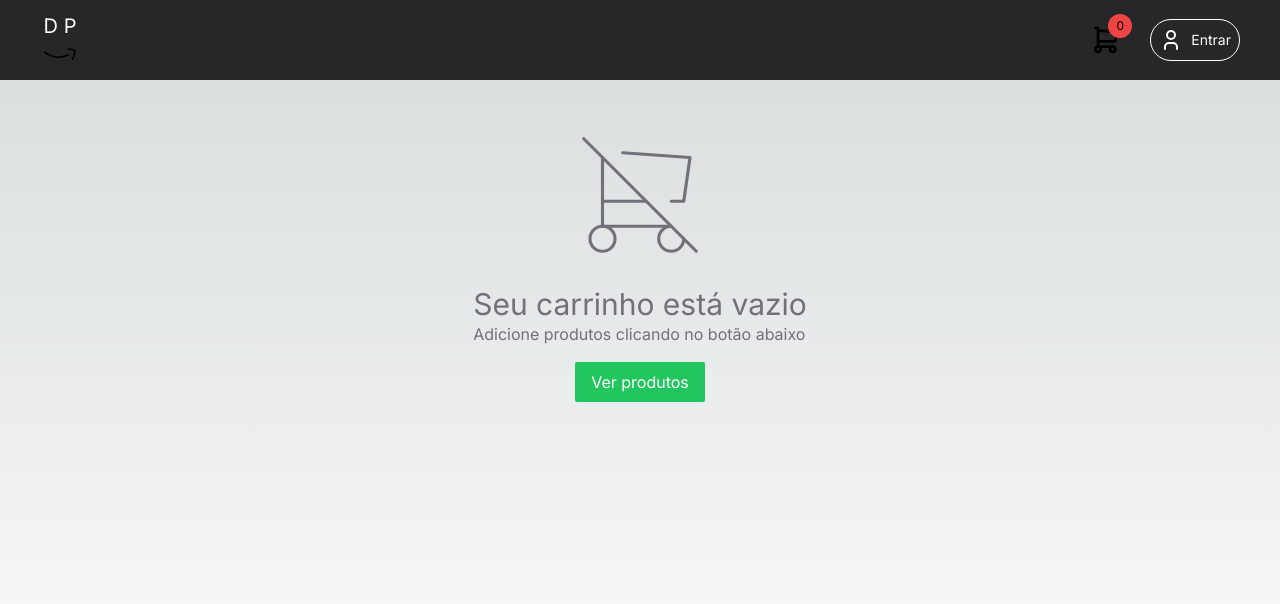
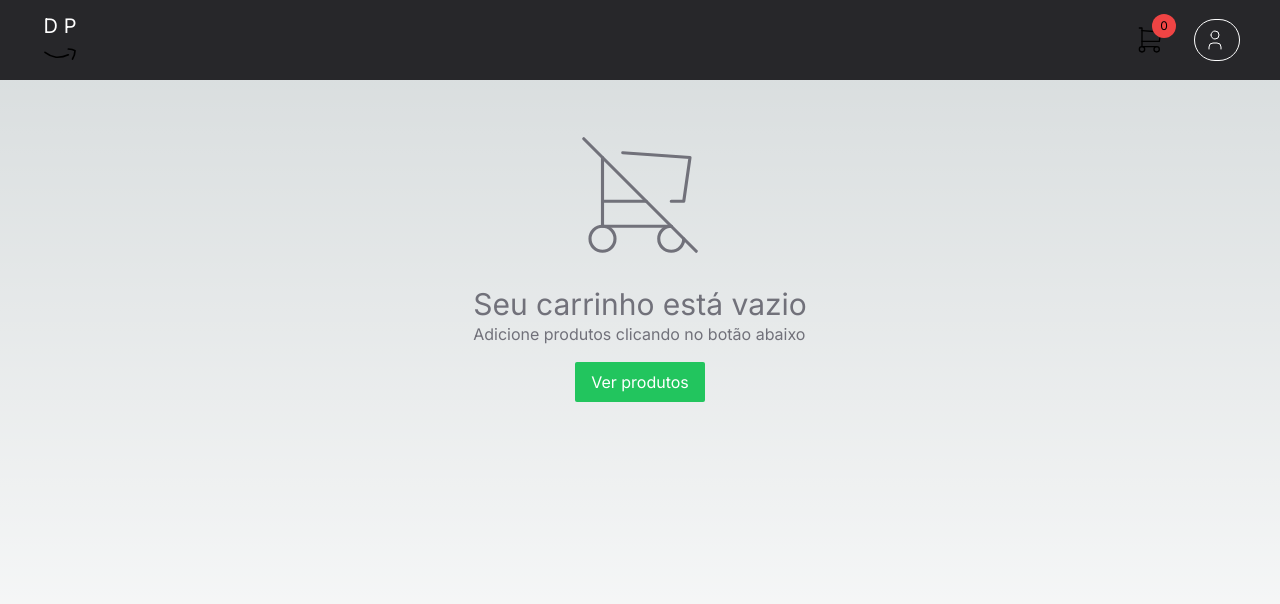
Before and after one commit to diogo-perez/e-commerce, a Next.js app: page /carrinho in a window 1280 px wide. Shown: the top 604 px of the page. Built offline with nearby package versions, Linux system fonts and the light colour scheme.

Commit message:
fix:icone usuario na navbar

```diff
--- a/src/components/template/Carrinho.tsx
+++ b/src/components/template/Carrinho.tsx
@@ -7,7 +7,7 @@ export default function Carrinho() {
   return (
     <Link href="/carrinho">
       <div className="flex relative">
-        <IconShoppingCart size={32} stroke={2} />
+        <IconShoppingCart size={32} stroke={1} />
         <div className="absolute -top-2.5 -right-2.5 w-6 h-6 bg-red-500 rounded-full flex justify-center items-center text-xs">
           {carrinho.qtdeDeItens}
         </div>
--- a/src/components/template/Usuario.tsx
+++ b/src/components/template/Usuario.tsx
@@ -33,8 +33,7 @@ export default function Usuario() {
         className="flex items-center border border-white p-2 rounded-full text-white cursor-pointer"
         onClick={toggleMenu}
       >
-        <IconUser size={24} stroke={2} className="mr-2" />
-        <span className="text-sm">{user ? user.email : "Entrar"}</span>
+        <IconUser size={24} stroke={1} className="mr-1" />
       </div>
       {menuOpen && (
         <div
```
